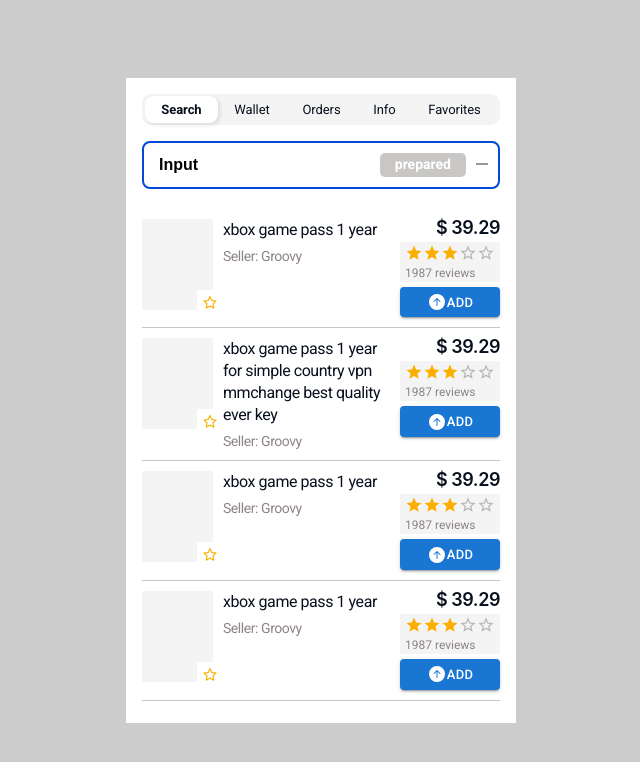
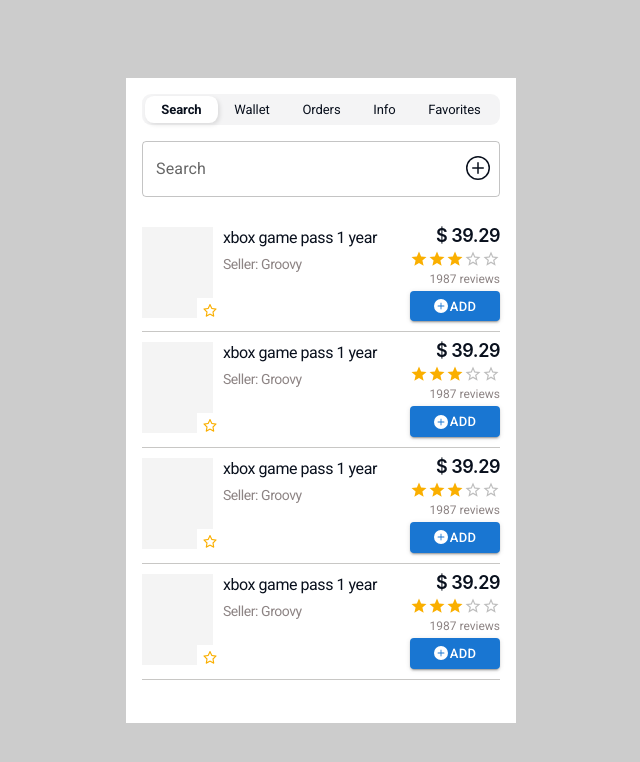
Before and after one commit to mihhha985/telegram-shop, a Next.js app: page / in a window 1280 px wide. Shown: the top 762 px of the page, without its empty margins (319-959 px from the left). Built offline with nearby package versions, Linux system fonts and the light colour scheme.

Commit message:
second commit

```diff
--- a/app/globals.css
+++ b/app/globals.css
@@ -65,23 +65,33 @@
 	align-items: center;
 	margin-top: 16px;
 	border-radius: 8px;
-	padding: 10px 15px;
-	border: 2px solid  #004AD7;
+	position: relative;
 }
 
-.input-box > input{
-	flex-grow: 1;
-	font-size: 16px;
-	font-style: normal;
-	font-weight: 600;
-	line-height: 24px;
-	border: none;
-	outline:none;
+.input-box > .category-box{
+	width: 100%;
+	display: flex;
+	flex-direction: column;
+	row-gap: 10px;
+	padding: 10px;
+	border-radius: 8px;
+	box-shadow: 2px 2px 4px rgba(0,0,0,.1);
+	background: #fff;
+	position: absolute;
+	top:60px;
+	left: 0;
+	z-index: 1000;
 }
 
-.control{
-	display: flex;
-	gap: 15px;
+.input-box > .category-box > span:hover{
+	text-decoration: underline;
+	cursor: pointer;
+}
+
+.input-box > .control{
+	position: absolute;
+	top: 15px;
+  right: 10px;
 }
 
 .control > span:first-child{
@@ -129,6 +139,7 @@
 	position: absolute;
 	bottom: -10px;
 	right: -10px;
+	cursor: pointer;
 }
 
 .item-box > .item-caption{
@@ -173,8 +184,7 @@
 }
 
 .raiting-box{
-	padding: 2px 5px;
-	background: rgba(116, 116, 128, 0.08)
+	text-align: right;
 }
 
 .raiting-box > h6{
--- a/app/page.tsx
+++ b/app/page.tsx
@@ -1,14 +1,31 @@
 "use client"
 import { useState } from "react";
-import Rating from '@mui/material/Rating';
-import Button from '@mui/material/Button';
-import Skeleton from '@mui/material/Skeleton';
-import {BsArrowUpCircleFill} from "react-icons/bs";
-import {AiOutlineStar} from "react-icons/ai";
+import TextField from '@mui/material/TextField';
+import {BsDashCircle, BsPlusCircle} from "react-icons/bs";
+import SearchItem from "@/component/searchItem/SearchItem";
 
 export default function Home() {
 
-	const [value, setValue] = useState<string>('Input')
+	const [value, setValue] = useState<string>('');
+	const [addCategory, setAddCategory] = useState<boolean>(false);
+	const [visibleCategory, setVisibleCategory] = useState<boolean>(false);
+
+	const heandleBlur = () => {
+		if(value){
+			setAddCategory(true);
+		}else{
+			setAddCategory(false);
+		}
+
+		setVisibleCategory(false);
+	}
+
+	const setValueCategory = (e:any):void => {
+		if(e.target.dataset.text){
+			setValue(e.target.dataset.text);
+			setAddCategory(true);
+		}
+	}
 
   return (
     <div className="content">
@@ -22,127 +39,43 @@
 			</div>
 
 			<div className="input-box">
-				<input value={value} onChange={e => (setValue(e.target.value))}/>
+				<TextField
+					onFocus={() => setVisibleCategory(true)}
+					onBlur={heandleBlur}
+					sx={{flexGrow:1}}
+					label="Search"
+					variant="outlined"
+					value={value}
+					onChange={e => (setValue(e.target.value))}
+					placeholder="Search..."
+				/>
 				<div className="control">
-					<span>prepared</span>
-					<span></span>
+					{addCategory
+						?
+						<BsDashCircle size={"24px"} />
+						:
+						<BsPlusCircle size={"24px"} />
+					}
 				</div>
+				{visibleCategory &&
+					<div
+						onClick={e => setValueCategory(e)}
+						className="category-box"
+					>
+						<span data-text="Playstation">Playstation</span>
+						<span data-text="XBox">XBox</span>
+						<span data-text="Windows">Windows</span>
+						<span data-text="Linux">Linux</span>
+						<span data-text="MacOs">MacOs</span>
+					</div>
+				}
 			</div>
 
 			<div className="item-container">
-
-				<div className="item-box">
-					<div className="image-box">
-						<Skeleton
-							sx={{position:"absolute", top:0, left:0}}
-							variant="rectangular"
-							width={71}
-							height={91} />
-						<span className="star-box">
-							<AiOutlineStar color="#faaf00" />
-						</span>
-					</div>
-					<div className="item-caption">
-						<p>xbox game pass 1 year </p>
-						<h4>Seller: Groovy</h4>
-					</div>
-					<div className="item-control">
-						<h4>&#36; 39.29</h4>
-						<div className="raiting-box">
-							<Rating name="size-small" defaultValue={3} size="small" />
-							<h6>1987 reviews</h6>
-						</div>
-						<Button variant="contained" size="small">
-						<BsArrowUpCircleFill size={"16px"}/>
-						<span style={{position:"relative", left:"2px", top:"1px"}}>Add</span>
-						</Button>
-					</div>
-				</div>
-
-				<div className="item-box">
-					<div className="image-box">
-						<Skeleton
-							sx={{position:"absolute", top:0, left:0}}
-							variant="rectangular"
-							width={71}
-							height={91} />
-						<span className="star-box">
-							<AiOutlineStar color="#faaf00" />
-						</span>
-					</div>
-					<div className="item-caption">
-						<p>xbox game pass 1 year for simple country vpn  mmchange best quality ever key </p>
-						<h4>Seller: Groovy</h4>
-					</div>
-					<div className="item-control">
-						<h4>&#36; 39.29</h4>
-						<div className="raiting-box">
-							<Rating name="size-small" defaultValue={3} size="small" />
-							<h6>1987 reviews</h6>
-						</div>
-						<Button variant="contained" size="small">
-						<BsArrowUpCircleFill size={"16px"}/>
-						<span style={{position:"relative", left:"2px", top:"1px"}}>Add</span>
-						</Button>
-					</div>
-				</div>
-
-				<div className="item-box">
-					<div className="image-box">
-						<Skeleton
-							sx={{position:"absolute", top:0, left:0}}
-							variant="rectangular"
-							width={71}
-							height={91} />
-						<span className="star-box">
-							<AiOutlineStar color="#faaf00" />
-						</span>
-					</div>
-					<div className="item-caption">
-						<p>xbox game pass 1 year </p>
-						<h4>Seller: Groovy</h4>
-					</div>
-					<div className="item-control">
-						<h4>&#36; 39.29</h4>
-						<div className="raiting-box">
-							<Rating name="size-small" defaultValue={3} size="small" />
-							<h6>1987 reviews</h6>
-						</div>
-						<Button variant="contained" size="small">
-						<BsArrowUpCircleFill size={"16px"}/>
-						<span style={{position:"relative", left:"2px", top:"1px"}}>Add</span>
-						</Button>
-					</div>
-				</div>
-
-				<div className="item-box">
-					<div className="image-box">
-						<Skeleton
-							sx={{position:"absolute", top:0, left:0}}
-							variant="rectangular"
-							width={71}
-							height={91} />
-						<span className="star-box">
-							<AiOutlineStar color="#faaf00" />
-						</span>
-					</div>
-					<div className="item-caption">
-						<p>xbox game pass 1 year </p>
-						<h4>Seller: Groovy</h4>
-					</div>
-					<div className="item-control">
-						<h4>&#36; 39.29</h4>
-						<div className="raiting-box">
-							<Rating name="size-small" defaultValue={3} size="small" />
-							<h6>1987 reviews</h6>
-						</div>
-						<Button variant="contained" size="small">
-						<BsArrowUpCircleFill size={"16px"}/>
-						<span style={{position:"relative", left:"2px", top:"1px"}}>Add</span>
-						</Button>
-					</div>
-				</div>
-
+				<SearchItem />
+				<SearchItem />
+				<SearchItem />
+				<SearchItem />
 			</div>
 
 		</div>
--- /dev/null
+++ b/component/searchItem/SearchItem.tsx
@@ -0,0 +1,70 @@
+"use client"
+import { useState, MouseEvent } from "react";
+import Rating from '@mui/material/Rating';
+import Button from '@mui/material/Button';
+import Skeleton from '@mui/material/Skeleton';
+import {AiOutlineStar, AiTwotoneStar} from "react-icons/ai";
+import {BsPlusCircleFill, BsDashCircleFill} from "react-icons/bs";
+
+function SearchItem() {
+	const [favorite, setFavorite] = useState<boolean>(true);
+	const [checked, setChecked] = useState<boolean>(false);
+
+	return (
+		<div className="item-box">
+					<div className="image-box">
+						<Skeleton
+							sx={{position:"absolute", top:0, left:0}}
+							variant="rectangular"
+							width={71}
+							height={91}
+						/>
+						<span
+							onClick={() => setFavorite(prev => !prev)}
+							className="star-box">
+							{favorite
+								?
+								<AiOutlineStar color="#faaf00" />
+								:
+								<AiTwotoneStar color="#faaf00" />
+							}
+						</span>
+					</div>
+					<div className="item-caption">
+						<p>xbox game pass 1 year </p>
+						<h4>Seller: Groovy</h4>
+					</div>
+					<div className="item-control">
+						<h4>&#36; 39.29</h4>
+						<div className="raiting-box">
+							<Rating name="size-small" defaultValue={3} size="small" />
+							<h6>1987 reviews</h6>
+						</div>
+						{checked
+							?
+							<Button
+								sx={{display:'inline-flex', columnGap:'2px'}}
+								onClick={() => setChecked(false)}
+								variant="contained"
+								color="error"
+								size="small">
+								<BsDashCircleFill size={14} />
+								<span style={{position:"relative", top:"1px"}}>Remove</span>
+							</Button>
+							:
+							<Button
+								sx={{display:'inline-flex', columnGap:'2px'}}
+								onClick={() => setChecked(true)}
+								variant="contained"
+								size="small">
+								<BsPlusCircleFill size={14} />
+								<span style={{position:"relative", top:"1px"}}>Add</span>
+							</Button>
+						}
+					</div>
+				</div>
+
+	);
+}
+
+export default SearchItem;
```
